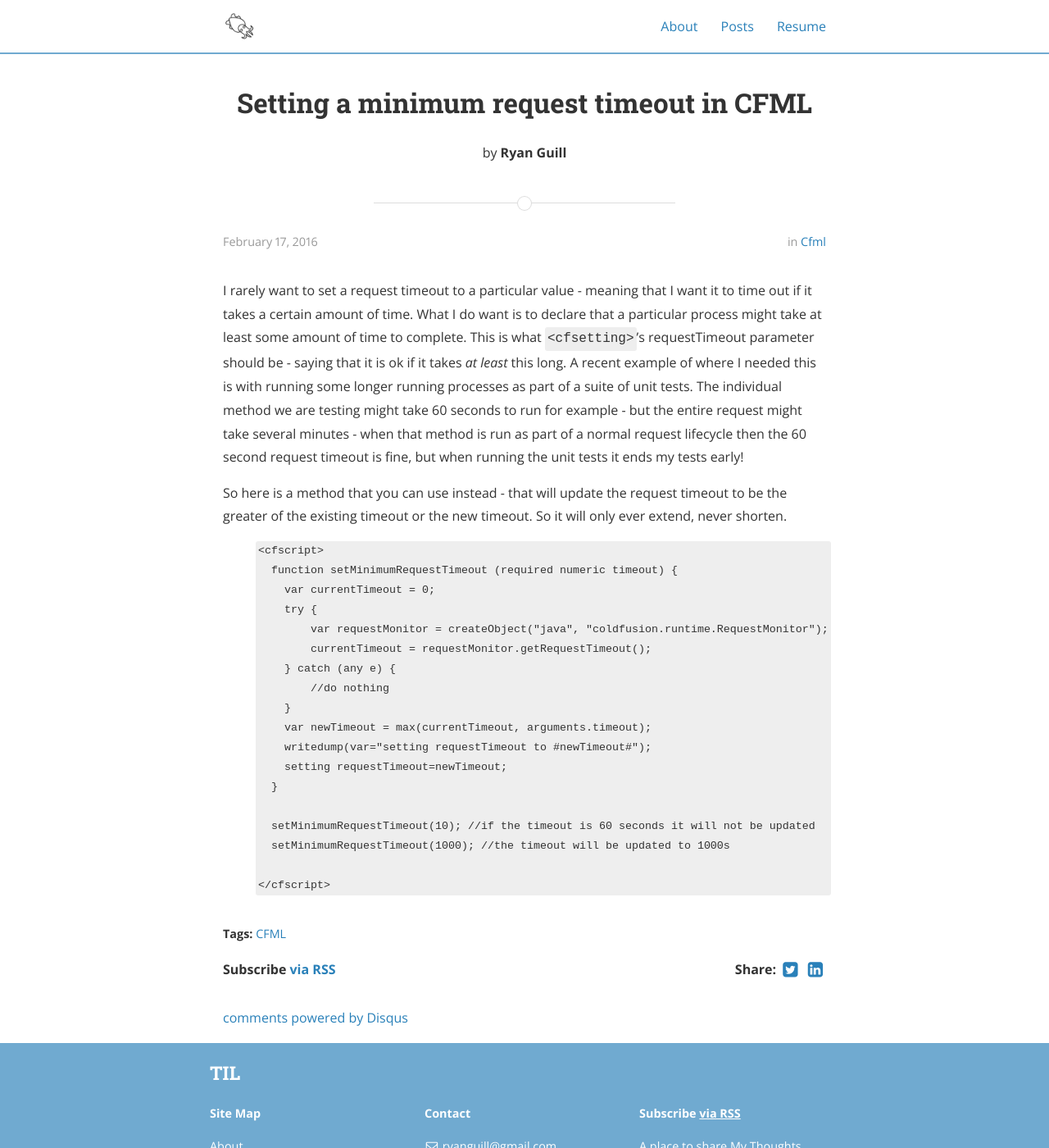
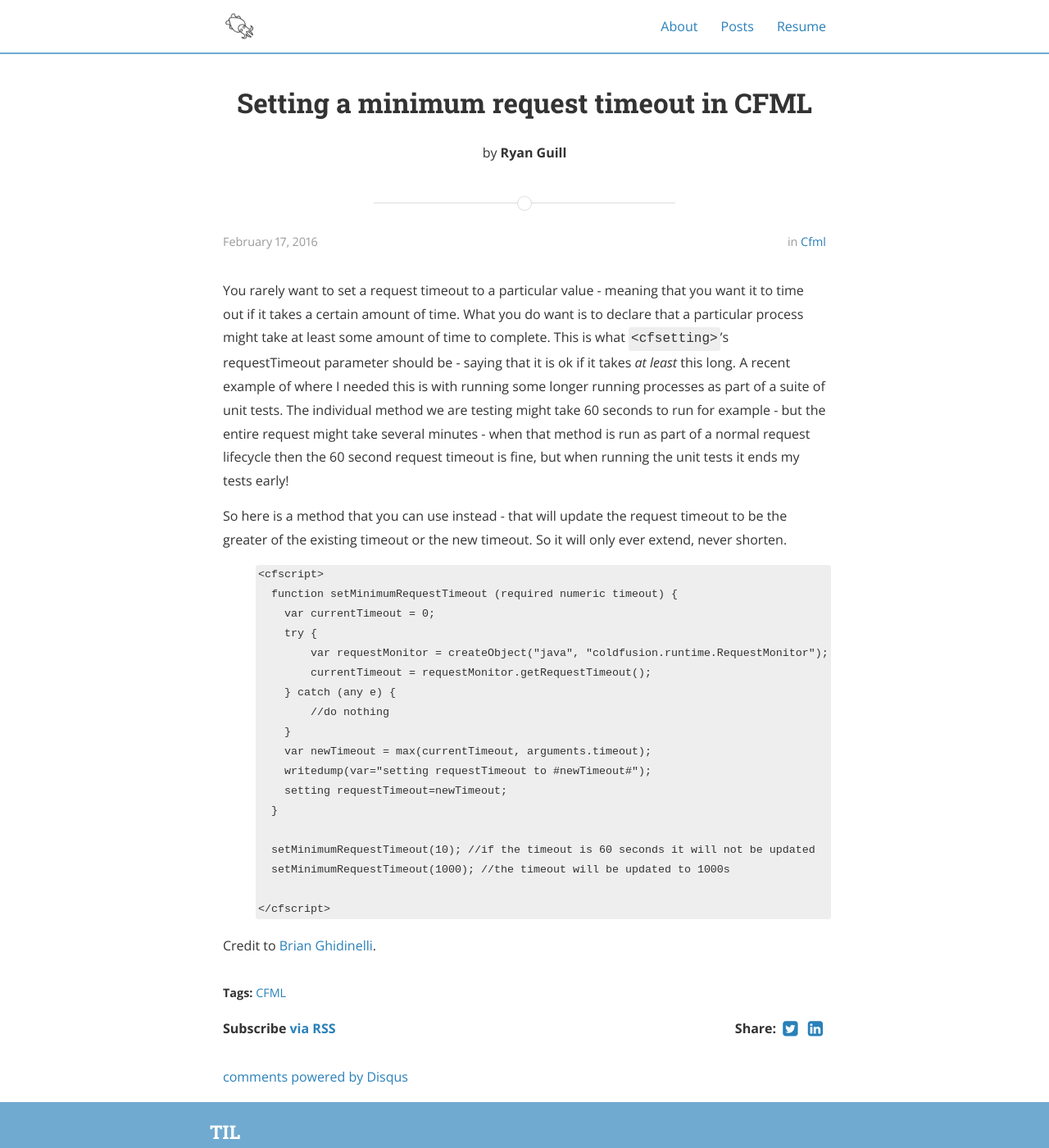
Before and after one commit to ryanguill/ryanguill.github.io, a Jekyll site: the page built from _posts/2016-02-17-cfml-set-minimum-request-timeout.markdown, in a window 1280 px wide and 1400 px high. Shown: the whole window at 82% size. Built offline with Jekyll 4.4.1, drawn with Linux system fonts in a browser that asks for light colours; nearby versions of some CDN libraries; comment, search, counter and statistics services are not loaded; a style sheet for code colours, icons or effects is not loaded.

Commit message:
request timeout changes - added credit

```diff
--- a/_posts/2016-02-17-cfml-set-minimum-request-timeout.markdown
+++ b/_posts/2016-02-17-cfml-set-minimum-request-timeout.markdown
@@ -7,7 +7,7 @@ categories: CFML
 tags: CFML
 ---
 
-I rarely want to set a request timeout to a particular value - meaning that I want it to time out if it takes a certain amount of time.  What I do want is to declare that a particular process might take at least some amount of time to complete.  This is what `<cfsetting>`'s requestTimeout parameter should be - saying that it is ok if it takes _at least_ this long.  A recent example of where I needed this is with running some longer running processes as part of a suite of unit tests.  The individual method we are testing might take 60 seconds to run for example - but the entire request might take several minutes - when that method is run as part of a normal request lifecycle then the 60 second request timeout is fine, but when running the unit tests it ends my tests early!
+You rarely want to set a request timeout to a particular value - meaning that you want it to time out if it takes a certain amount of time.  What you do want is to declare that a particular process might take at least some amount of time to complete.  This is what `<cfsetting>`'s requestTimeout parameter should be - saying that it is ok if it takes _at least_ this long.  A recent example of where I needed this is with running some longer running processes as part of a suite of unit tests.  The individual method we are testing might take 60 seconds to run for example - but the entire request might take several minutes - when that method is run as part of a normal request lifecycle then the 60 second request timeout is fine, but when running the unit tests it ends my tests early!
 
 So here is a method that you can use instead - that will update the request timeout to be the greater of the existing timeout or the new timeout.  So it will only ever extend, never shorten.
 
@@ -31,3 +31,5 @@ So here is a method that you can use instead - that will update the request time
 
 </cfscript>
 {% endhighlight %}
+
+Credit to [Brian Ghidinelli](http://www.ghidinelli.com/).
```
